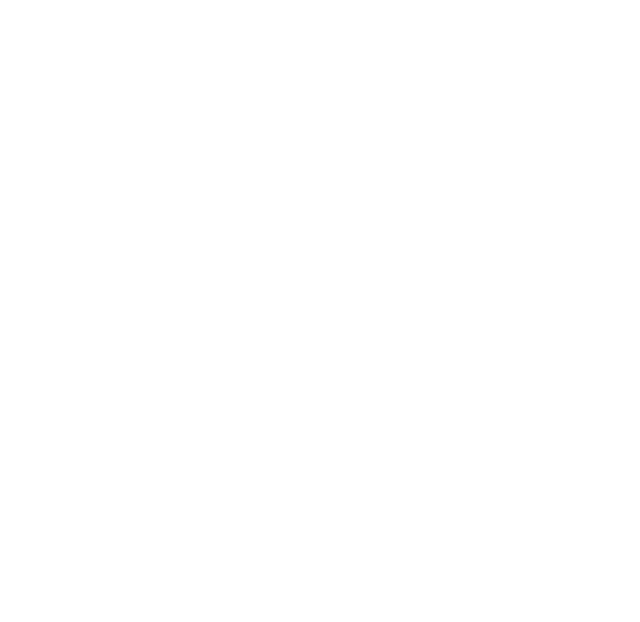
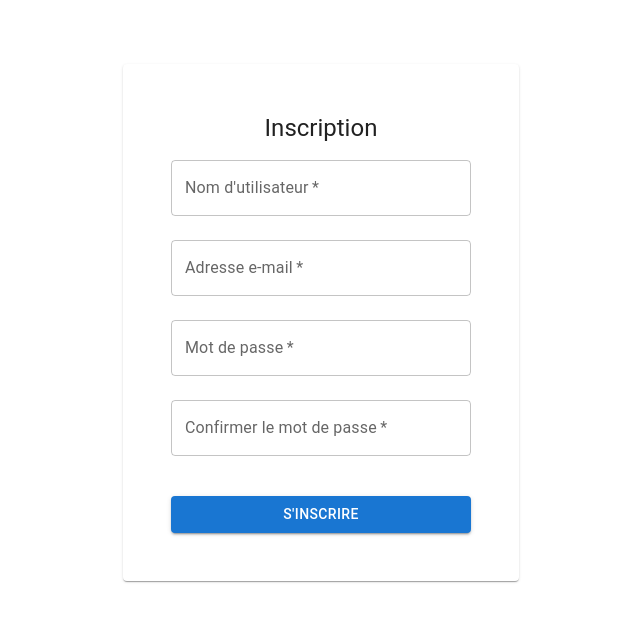
Before and after one commit to Milaweak/WANDERLOOM, a React (Create React App) app: page /inscription in a window 1280 px wide. Before the commit this address had no page. Shown: the top 622 px of the page, without its empty margins (319-959 px from the left). Built offline with nearby package versions, Linux system fonts and the light colour scheme.

Commit message:
MUI et register form

```diff
--- a/package.json
+++ b/package.json
@@ -3,6 +3,7 @@
   "version": "0.1.0",
   "private": true,
   "dependencies": {
+    "@emotion/styled": "^11.11.0",
     "@mui/icons-material": "^5.14.7",
     "@mui/material": "^5.14.7",
     "@testing-library/jest-dom": "^5.17.0",
@@ -14,6 +15,7 @@
     "react-router-dom": "^6.15.0",
     "react-scripts": "5.0.1",
     "redux": "^4.2.1",
+    "tailwindcss": "^3.3.3",
     "web-vitals": "^2.1.4"
   },
   "scripts": {
--- a/src/App.js
+++ b/src/App.js
@@ -1,12 +1,14 @@
 
 import { BrowserRouter as Router, Route, Routes } from 'react-router-dom';
 import Home from './screens/home';
+import RegistrationForm from './screens/register';
 
 function App() {
   return (
     <Router>
       <Routes>
         <Route path="/" element={<Home />} />
+        <Route path="/inscription" element={<RegistrationForm /> } />
         {/*autres routes ici */}
       </Routes>
     </Router>
--- a/src/screens/home.jsx
+++ b/src/screens/home.jsx
@@ -7,7 +7,6 @@
       <h1 className="text-5xl font-extrabold mb-8">WANDERLOOM</h1>
       <div className="bg-gradient-to-r from-blue-500 to-indigo-500 p-4 rounded-lg shadow-lg text-center">
         <h2 className="text-2xl font-semibold mb-2">Itinéraires</h2>
-
         {/* Ajoutez ici vos cartes de jeux récents */}
         <div className="grid grid-cols-1 sm:grid-cols-2 lg:grid-cols-4 gap-4">
           {/* Exemple de carte de jeu */}
--- /dev/null
+++ b/src/screens/register.jsx
@@ -0,0 +1,107 @@
+import React, { useState } from 'react';
+import { Container, Paper, TextField, Button, Typography } from '@mui/material';
+
+const RegistrationForm = () => {
+  const [formData, setFormData] = useState({
+    username: '',
+    email: '',
+    password: '',
+    confirmPassword: '',
+  });
+
+  const handleChange = (event) => {
+    const { name, value } = event.target;
+    setFormData({
+      ...formData,
+      [name]: value,
+    });
+  };
+
+  const handleSubmit = (event) => {
+    event.preventDefault();
+    // Ajoutez ici la logique de traitement de l'inscription
+    console.log(formData);
+  };
+
+  return (
+    <Container maxWidth="xs">
+      <Paper
+        sx={{
+          marginTop: '4rem',
+          display: 'flex',
+          flexDirection: 'column',
+          alignItems: 'center',
+          padding: '3rem',
+        }}
+      >
+        <Typography variant="h5">Inscription</Typography>
+        <form
+          onSubmit={handleSubmit}
+          sx={{ width: '100%', marginTop: '1rem' }}
+        >
+          <TextField
+            variant="outlined"
+            margin="normal"
+            required
+            fullWidth
+            id="username"
+            label="Nom d'utilisateur"
+            name="username"
+            autoComplete="username"
+            value={formData.username}
+            onChange={handleChange}
+          />
+          <TextField
+            variant="outlined"
+            margin="normal"
+            required
+            fullWidth
+            id="email"
+            label="Adresse e-mail"
+            name="email"
+            autoComplete="email"
+            value={formData.email}
+            onChange={handleChange}
+          />
+          <TextField
+            variant="outlined"
+            margin="normal"
+            required
+            fullWidth
+            name="password"
+            label="Mot de passe"
+            type="password"
+            id="password"
+            autoComplete="current-password"
+            value={formData.password}
+            onChange={handleChange}
+          />
+          <TextField
+            variant="outlined"
+            margin="normal"
+            required
+            fullWidth
+            name="confirmPassword"
+            label="Confirmer le mot de passe"
+            type="password"
+            id="confirmPassword"
+            autoComplete="current-password"
+            value={formData.confirmPassword}
+            onChange={handleChange}
+          />
+          <Button
+            type="submit"
+            fullWidth
+            variant="contained"
+            color="primary"
+            sx={{ marginTop: '2rem' }}
+          >
+            S'inscrire
+          </Button>
+        </form>
+      </Paper>
+    </Container>
+  );
+};
+
+export default RegistrationForm;
```
Also changed, not shown: 1 other file (tests, documents, lock files or other folders).
